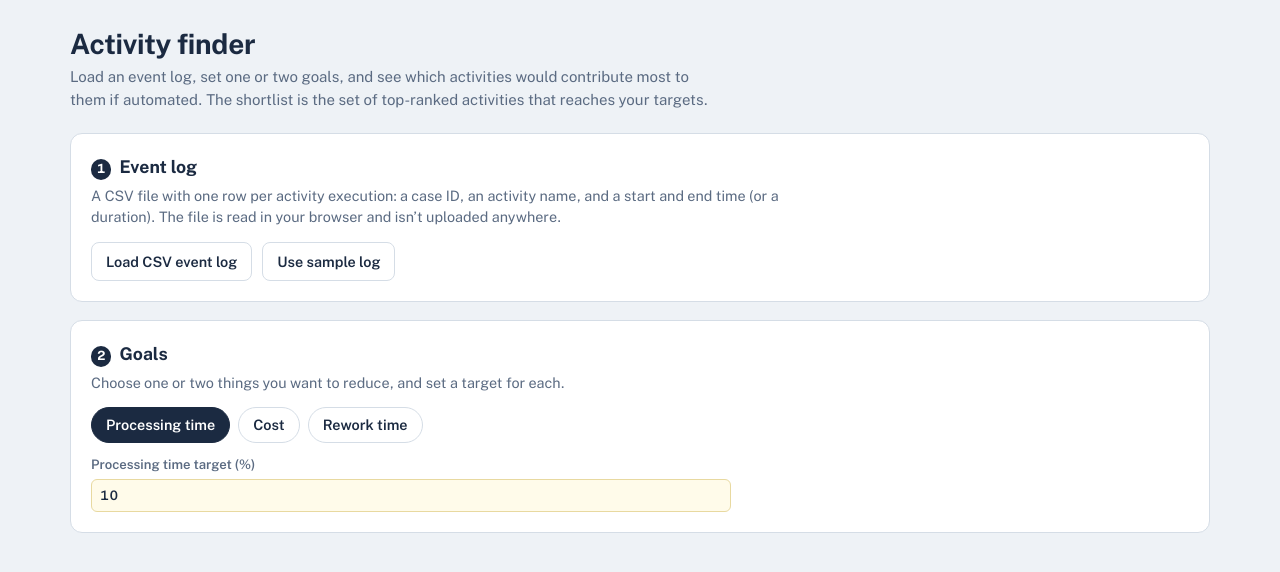
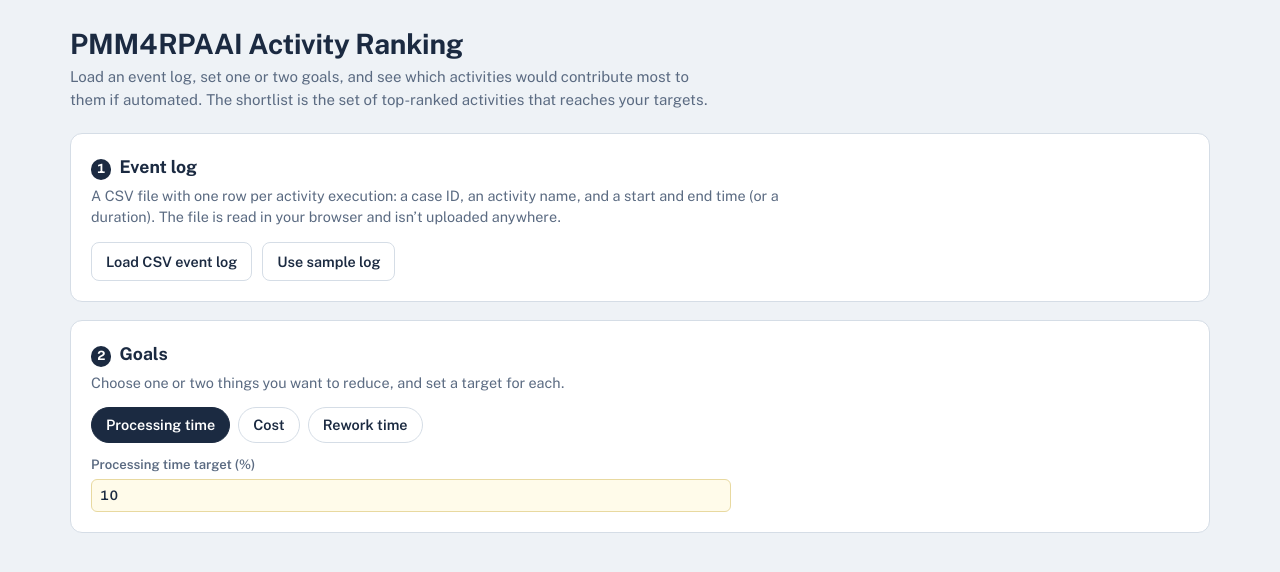
Before and after one commit to ProcessMining-uOttawa/pmm4rpaai-activity-ranking, a plain HTML site: page index.html in a window 1280 px wide. Drawn offline with nearby package versions, Linux system fonts and the light colour scheme.

Commit message:
Rename app to PMM4RPAAI Activity Ranking
Co-Authored-By: Claude Fable 5.2 <noreply@anthropic.com>

```diff
--- a/index.html
+++ b/index.html
@@ -3,7 +3,7 @@
 <head>
 <meta charset="utf-8">
 <meta name="viewport" content="width=device-width, initial-scale=1, viewport-fit=cover">
-<title>Activity finder</title>
+<title>PMM4RPAAI Activity Ranking</title>
 <link rel="preconnect" href="https://fonts.googleapis.com">
 <link rel="preconnect" href="https://fonts.gstatic.com" crossorigin>
 <link href="https://fonts.googleapis.com/css2?family=Public+Sans:wght@400;500;600;700&display=swap" rel="stylesheet">
@@ -79,7 +79,7 @@ td input{width:70px;text-align:center;padding:4px 6px}
 </head>
 <body>
 <div class="wrap">
-  <h1>Activity finder</h1>
+  <h1>PMM4RPAAI Activity Ranking</h1>
   <p class="lede">Load an event log, set one or two goals, and see which activities would contribute most to them if automated. The shortlist is the set of top-ranked activities that reaches your targets.</p>
 
   <section class="panel" aria-labelledby="h1s">
```
Also changed, not shown: 1 other file.
